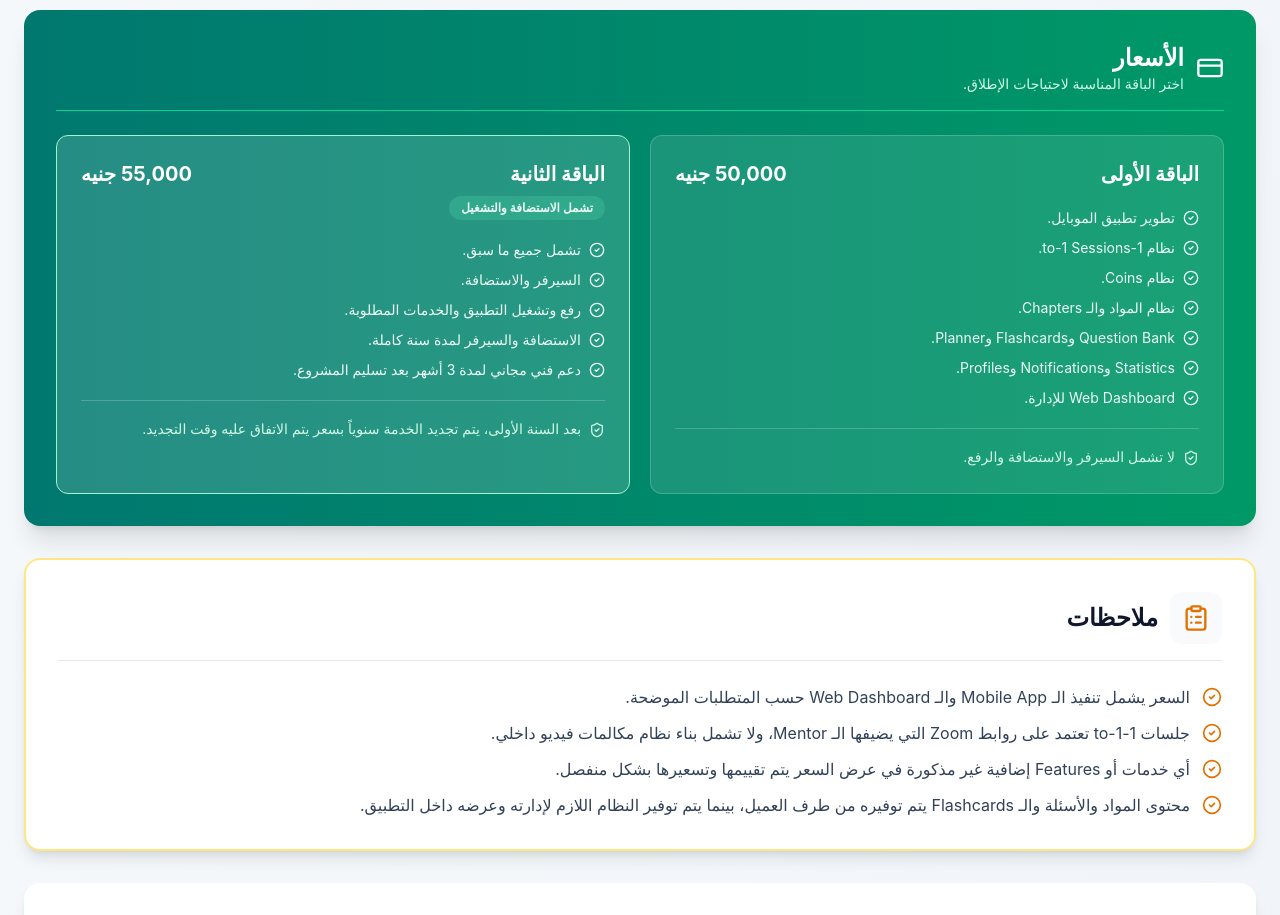
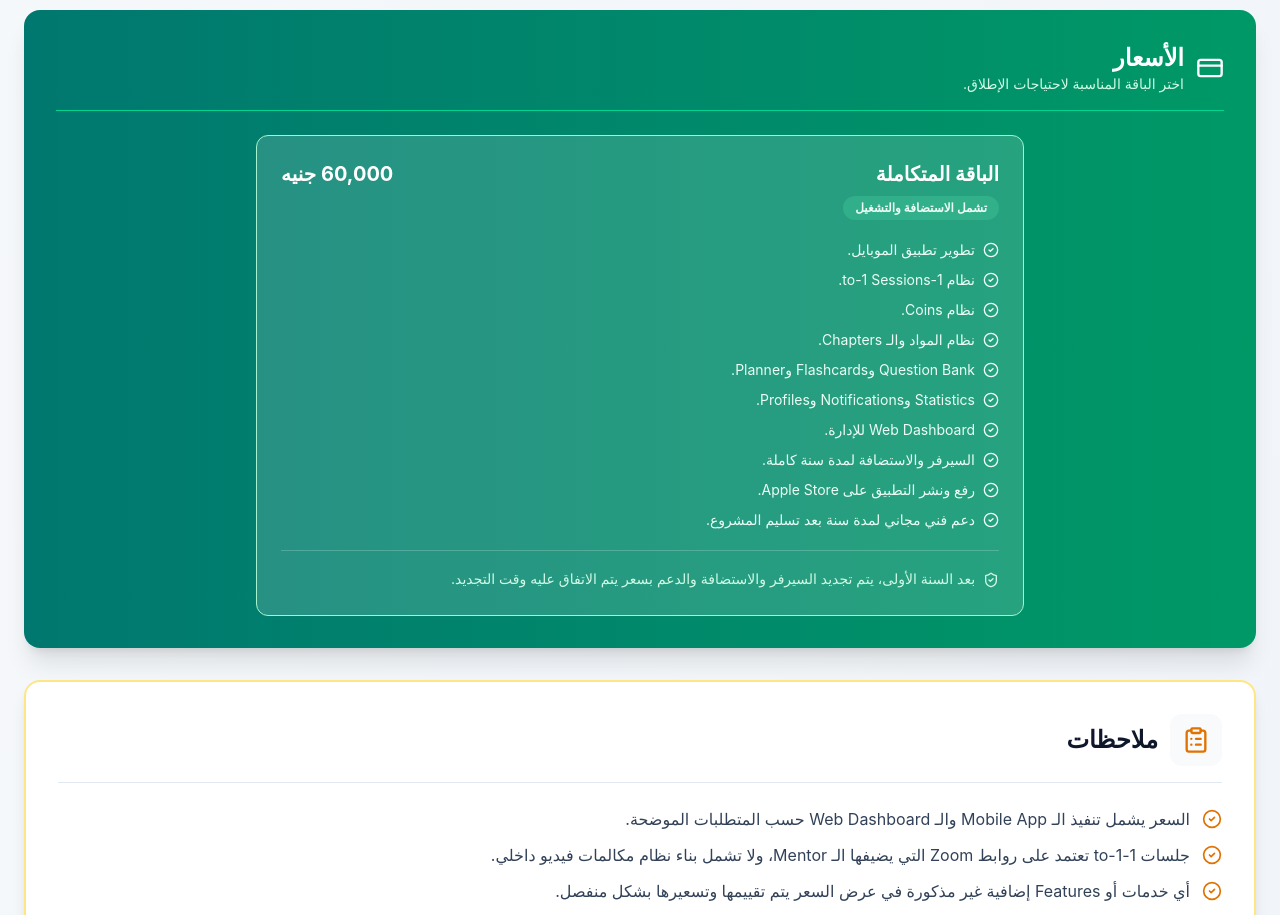
Before and after one commit to KhalidEl-MariAa/realstate_propsal, a React (Vite) app: page / in a window 1280 px wide. Shown: the part 3720-4635 px from the top of the page. Built offline with nearby package versions, Linux system fonts and the light colour scheme.

Commit message:
push the proposal

```diff
--- a/src/app/App.tsx
+++ b/src/app/App.tsx
@@ -196,9 +196,8 @@ export default function App() {
 
         <section className="mb-8 rounded-2xl bg-gradient-to-l from-emerald-600 to-teal-700 p-8 text-white shadow-xl">
           <div className="mb-6 flex items-center gap-3 border-b border-emerald-400 pb-4"><CreditCard className="w-7 h-7" /><div><h2 className="text-2xl font-bold">الأسعار</h2><p className="text-sm text-emerald-100">اختر الباقة المناسبة لاحتياجات الإطلاق.</p></div></div>
-          <div className="grid gap-5 lg:grid-cols-2">
-            <PriceCard title="الباقة الأولى" price="50,000 جنيه" items={['تطوير تطبيق الموبايل.', 'نظام 1-to-1 Sessions.', 'نظام Coins.', 'نظام المواد والـ Chapters.', 'Question Bank وFlashcards وPlanner.', 'Statistics وNotifications وProfiles.', 'Web Dashboard للإدارة.']} note="لا تشمل السيرفر والاستضافة والرفع." />
-            <PriceCard title="الباقة الثانية" price="55,000 جنيه" featured items={['تشمل جميع ما سبق.', 'السيرفر والاستضافة.', 'رفع وتشغيل التطبيق والخدمات المطلوبة.', 'الاستضافة والسيرفر لمدة سنة كاملة.', 'دعم فني مجاني لمدة 3 أشهر بعد تسليم المشروع.']} note="بعد السنة الأولى، يتم تجديد الخدمة سنوياً بسعر يتم الاتفاق عليه وقت التجديد." />
+          <div className="mx-auto max-w-3xl">
+            <PriceCard title="الباقة المتكاملة" price="60,000 جنيه" featured items={['تطوير تطبيق الموبايل.', 'نظام 1-to-1 Sessions.', 'نظام Coins.', 'نظام المواد والـ Chapters.', 'Question Bank وFlashcards وPlanner.', 'Statistics وNotifications وProfiles.', 'Web Dashboard للإدارة.', 'السيرفر والاستضافة لمدة سنة كاملة.', 'رفع ونشر التطبيق على Apple Store.', 'دعم فني مجاني لمدة سنة بعد تسليم المشروع.']} note="بعد السنة الأولى، يتم تجديد السيرفر والاستضافة والدعم بسعر يتم الاتفاق عليه وقت التجديد." />
           </div>
         </section>
 
```
